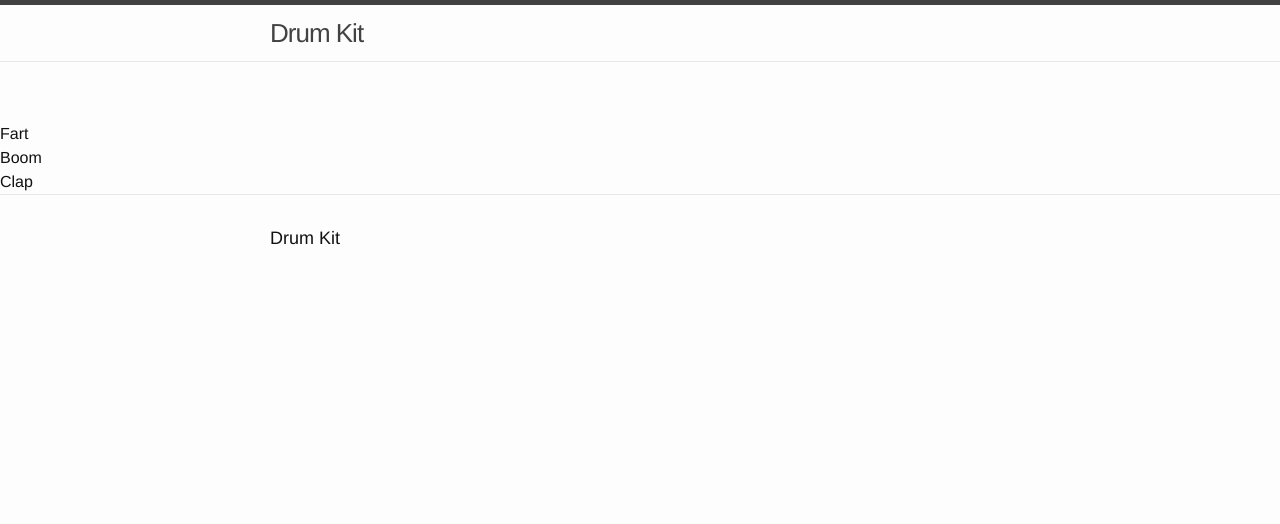
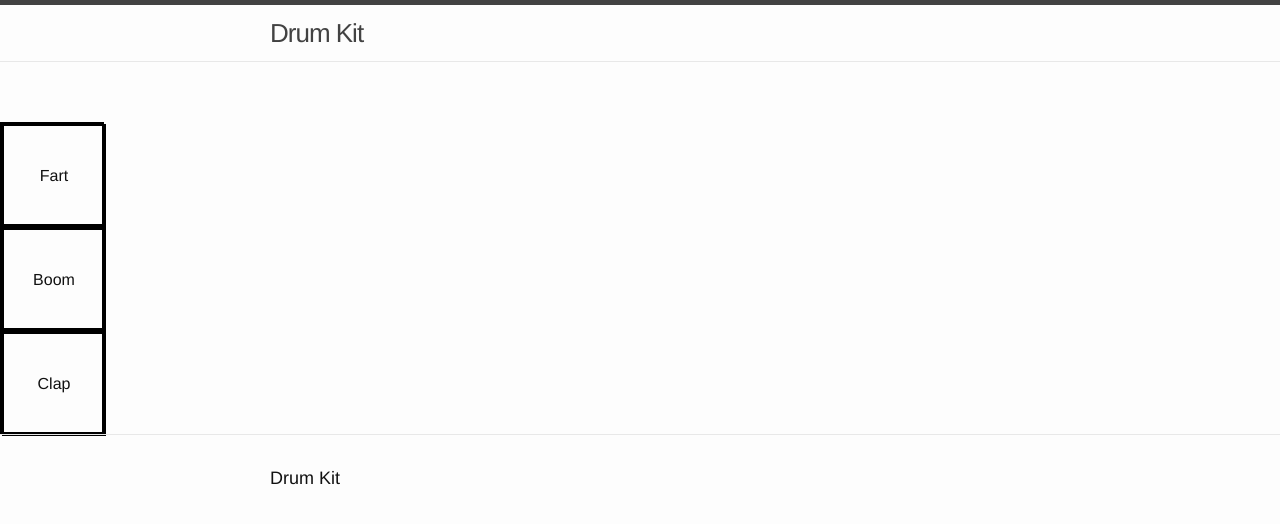
Before and after one commit to vlandguth/drumkit, a Jekyll site: the page built from index.md, in a window 1280 px wide. Shown: the top 524 px of the page. Built offline with Jekyll 4.4.1, drawn with Linux system fonts in a browser that asks for light colours.

Commit message:
fixed styles

```diff
--- a/_layouts/default.html
+++ b/_layouts/default.html
@@ -16,8 +16,8 @@
 
 
     {% for post in site.posts %}
-    <div class="keys">
-      <div data-key="{{ post.keycode }}" class="keys">
+    <div class="key">
+      <div data-key="{{ post.keycode }}" class="key">
       <span class"sound">{{ post.title }}</span>
     </div>
     </div>
@@ -30,7 +30,6 @@
   border: 2px solid black;
   width: 100px;
   height: 100px;
-
   text-align: center;
   line-height: 100px;
 }
```
